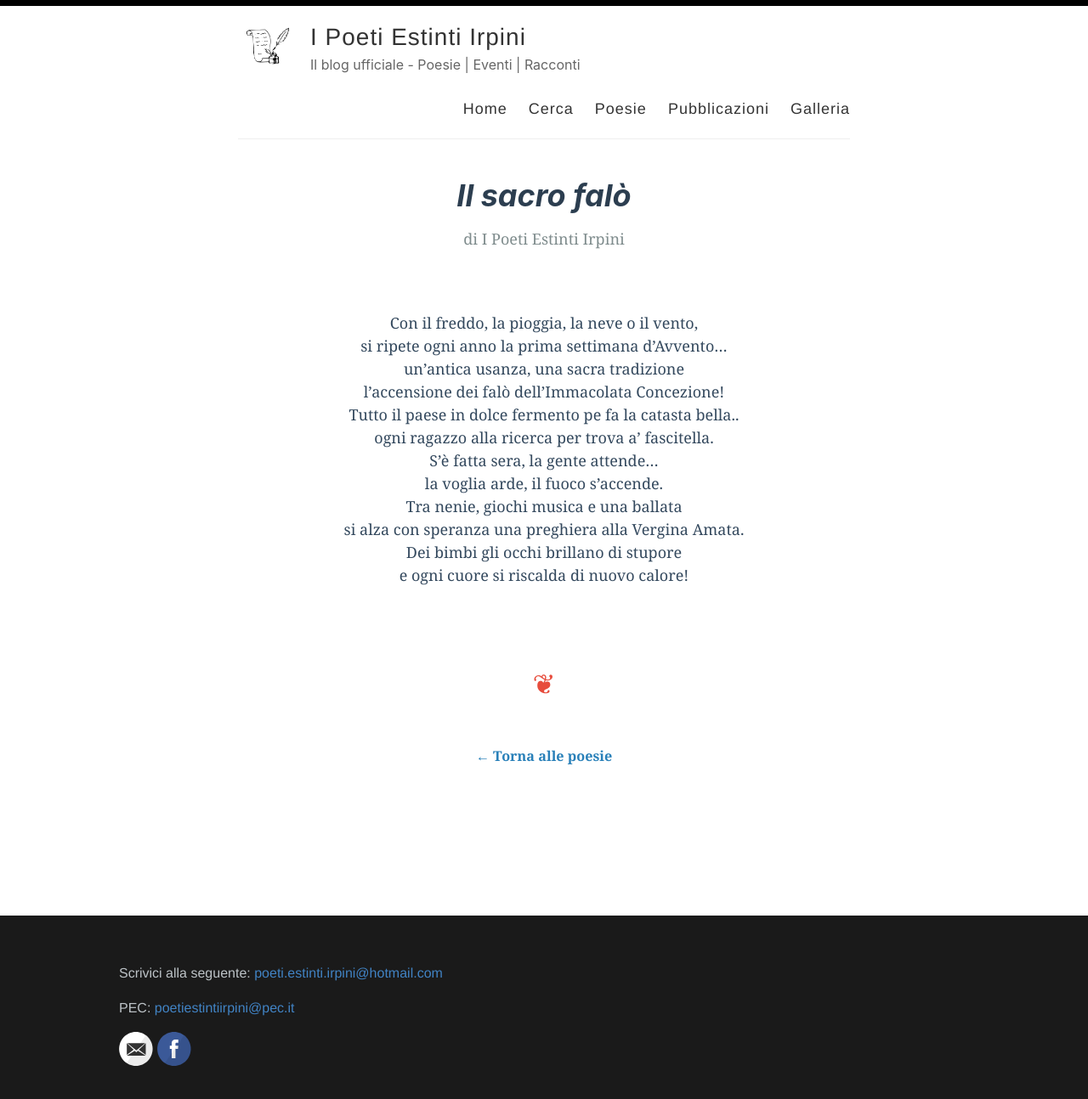
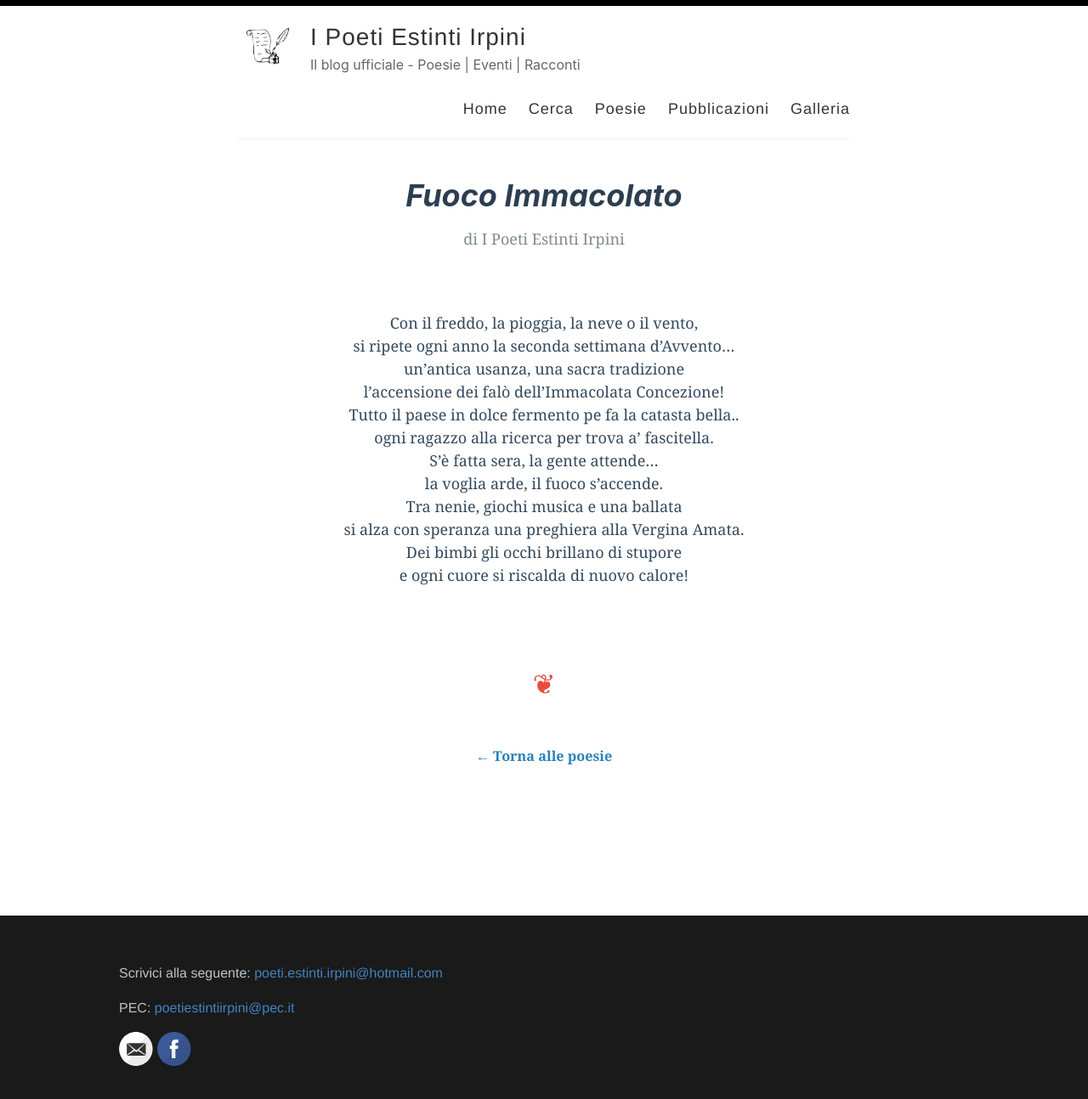
Before and after one commit to poeti-estinti-irpini/poeti-estinti-irpini.github.io, a Jekyll site: the page built from _poesie/sacrofalo.md, in a window 1280 px wide. Shown: the whole page at 85% size. Built offline with Jekyll 4.4.1, drawn with Linux system fonts in a browser that asks for light colours.

Commit message:
change title

```diff
--- a/_poesie/sacrofalo.md
+++ b/_poesie/sacrofalo.md
@@ -1,12 +1,12 @@
 ---
 layout: poesia
-title: "Il sacro falò"
+title: "Fuoco Immacolato"
 author: "I Poeti Estinti Irpini"
 categories: [poesie]
 ---
 
 Con il freddo, la pioggia, la neve o il vento,
-si ripete ogni anno la prima settimana d'Avvento...
+si ripete ogni anno la seconda settimana d'Avvento...
 un'antica usanza, una sacra tradizione
 l'accensione dei falò dell'Immacolata Concezione!
 Tutto il paese in dolce fermento pe fa la catasta bella..
```
